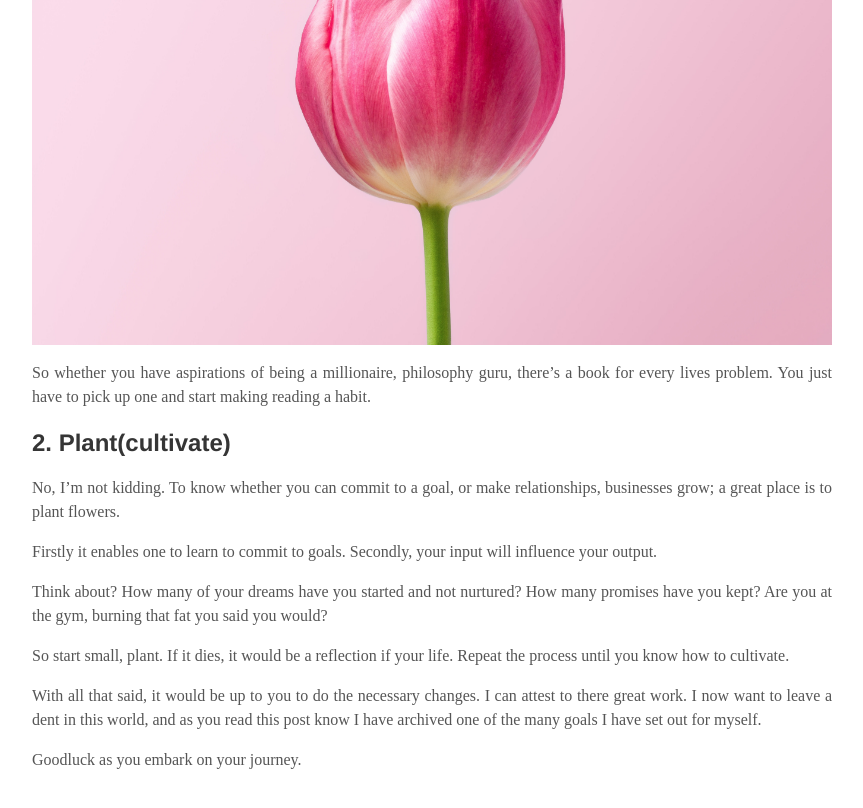
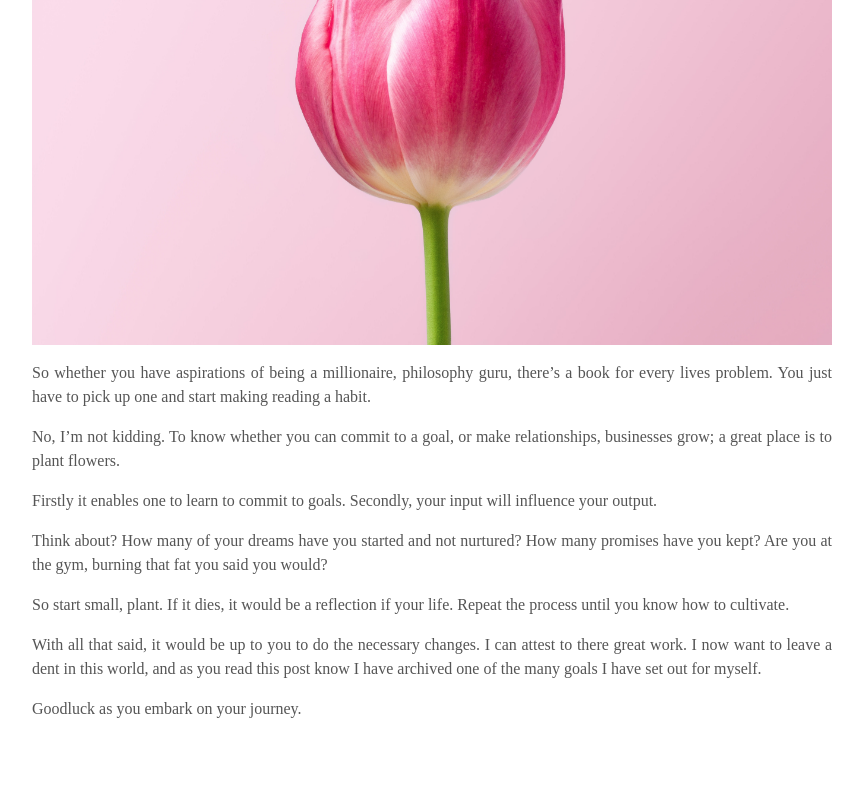
Before and after one commit to AfronautSA/blackbright, a Jekyll site: the page built from _posts/2018-03-09-Samuelson-Story.md, in a window 1280 px wide and 900 px high, scrolled down 1370 px. Shown: the top 808 px of the window, without its empty margins (208-1071 px from the left). Built offline with Jekyll 4.4.1, drawn with Linux system fonts in a browser that asks for light colours.

Commit message:
Update samuelson

```diff
--- a/_posts/2018-03-09-Samuelson-Story.md
+++ b/_posts/2018-03-09-Samuelson-Story.md
@@ -35,7 +35,6 @@ These are some of the great books I have read and have changed my perspective on
 
 So whether you have aspirations of being a millionaire, philosophy guru, there's a book for every lives problem. You just have to pick up one and start making reading a habit.
 
-## 2. Plant(cultivate)
 
 No, I'm not kidding.
 To know whether you can commit to a goal, or make relationships, businesses grow; a great place is to plant flowers.
```
